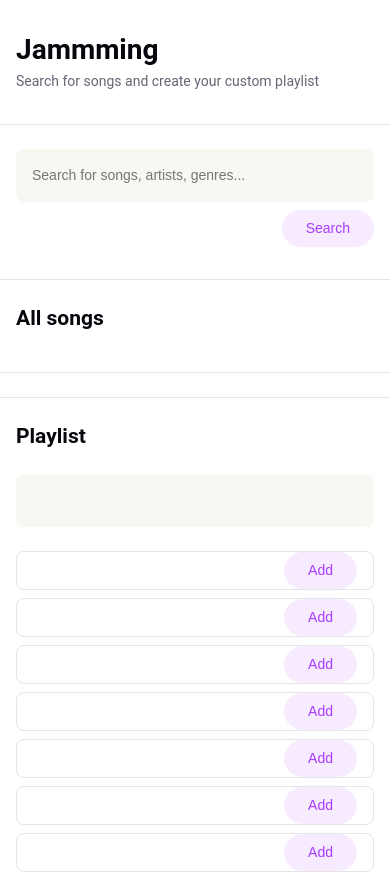
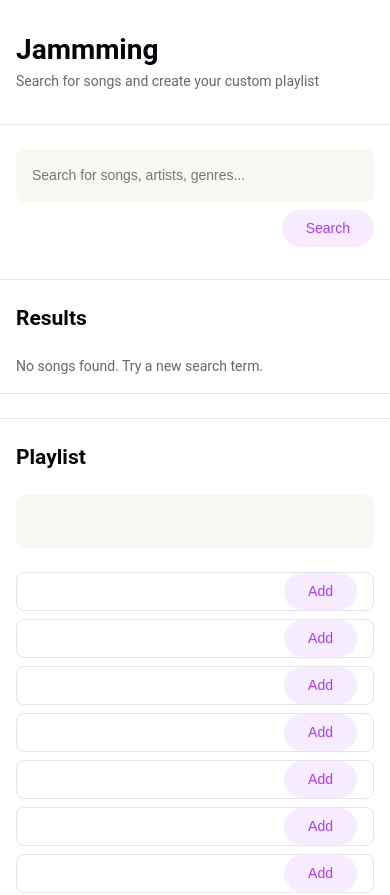
Before and after one commit to josegamundi/jammming-app, a React (Vite) app: page / in a window 390 px wide. Shown: the top 895 px of the page. Built offline with nearby package versions, Linux system fonts and the light colour scheme.

Commit message:
feat(SearchResult): display message when no search has been performed

```diff
--- a/src/App.jsx
+++ b/src/App.jsx
@@ -33,7 +33,7 @@ function App() {
           />
         </div>
         <div className={`${styles.section02} ${styles.row}`}>
-          <SearchResult searchResults={searchResults} />
+          <SearchResult result={searchResults} />
           <Playlist />
         </div>
       </main>
--- a/src/components/features/SearchResult/SearchResult.jsx
+++ b/src/components/features/SearchResult/SearchResult.jsx
@@ -5,10 +5,15 @@ import styles from './SearchResult.module.css';
 function SearchResult(props) {
   return (
     <div className={styles.searchResult}>
-      <h2 className={styles.searchResultTitle}>All songs</h2>
+      <h2 className={styles.searchResultTitle}>Results</h2>
+      {props.result.length === 0 ? (
+        <p className={styles.emptyMessage}>
+          No songs found. Try a new search term.
+        </p>
+      ) : (
         <TrackList>
           {
-          props.searchResults.map((song) => {
+            props.result.map((song) => {
               return (
                 <Track
                   key={song.id}
@@ -20,6 +25,7 @@ function SearchResult(props) {
             })
           }
         </TrackList>
+      )}
     </div>
   )
 }
--- a/src/components/features/SearchResult/SearchResult.module.css
+++ b/src/components/features/SearchResult/SearchResult.module.css
@@ -10,6 +10,10 @@
   line-height: var(--line-xl);
 }
 
+.emptyMessage {
+  padding: 0 var(--space-4);
+}
+
 @media only screen and (max-width: 500px) {
   .searchResult {
     border-radius: 0;
@@ -20,4 +24,8 @@
   .searchResultTitle {
     padding: var(--space-4) var(--space-3);
   }
+
+  .emptyMessage {
+    padding: 0 var(--space-3);
+  }
 }
```
Lines whose indentation alone changed are shown as unchanged.
